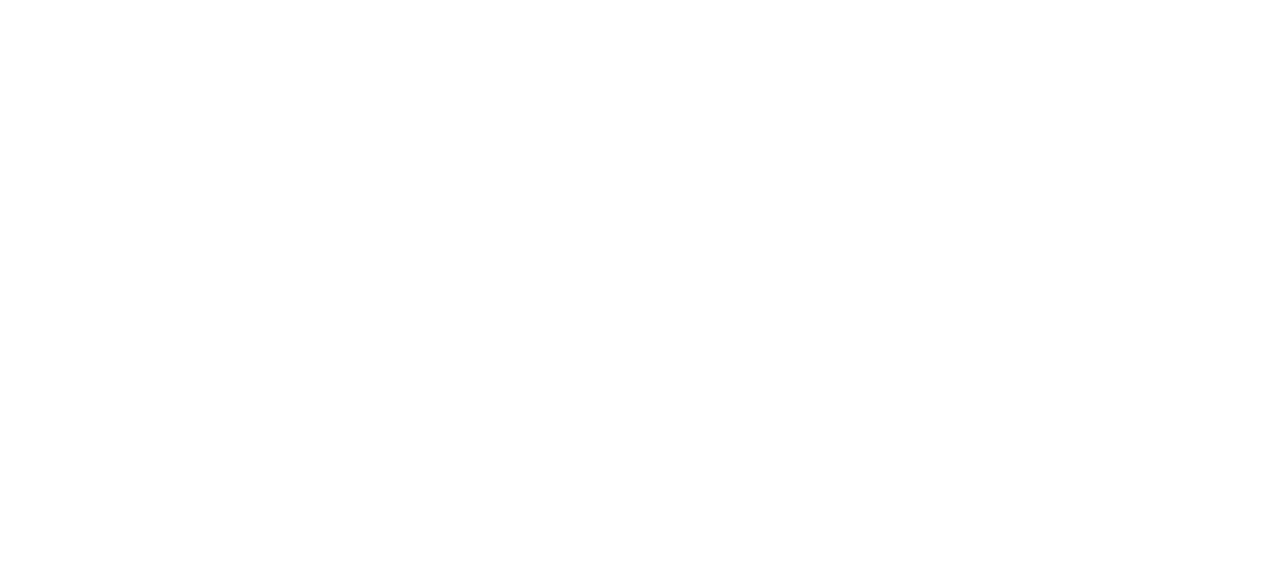
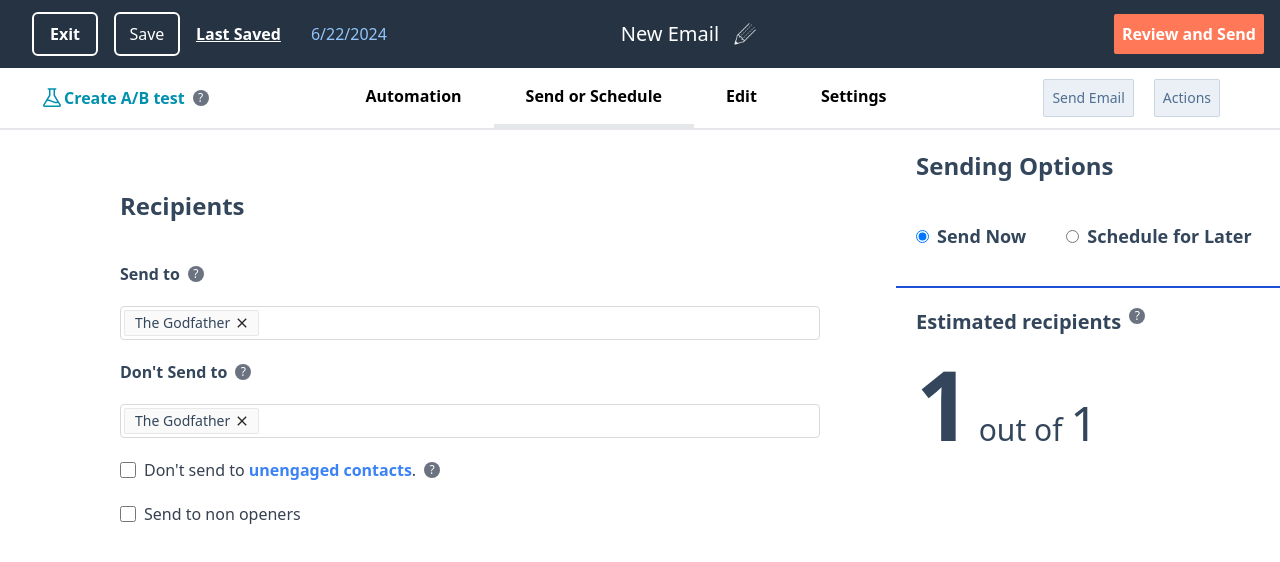
Before and after one commit to Imiss-U1025/HubSpotExample, a React (Create React App) app in the folder frontend/: page /home in a window 1280 px wide. Before the commit this address had no page. Shown: the top 562 px of the page. Built offline with nearby package versions, Linux system fonts and the light colour scheme.

Commit message:
fix home

```diff
--- a/frontend/src/App.js
+++ b/frontend/src/App.js
@@ -12,6 +12,7 @@
     <Router>
       <Routes>
         <Route path="/" element={<Navigate to="/athorization" />}  />
+        <Route path="/home" element={<Home/>}  />
         <Route path="/athorization" element={<Authorization/>} />
         <Route path="/success" element={<Success/>} />
         <Route path="/mail-setting" element={<MailSetting/>} />
--- a/frontend/src/pages/Home.js
+++ b/frontend/src/pages/Home.js
@@ -1,12 +1,14 @@
-import React from 'react';
-import Authorization from '../components/Authorization';
+import Header from "../components/Header";
+import MenuBar from "../components/MenuBar";
 
-const Home = () => {
+
+const MailSetting = () => {
   return (
-    <div className="flex flex-col items-center justify-center min-h-screen bg-gray-100">
-      <Authorization />
-    </div>
+    <>
+      <Header />
+      <MenuBar />
+    </>
   );
 };
 
-export default Home;
+export default MailSetting;
```
